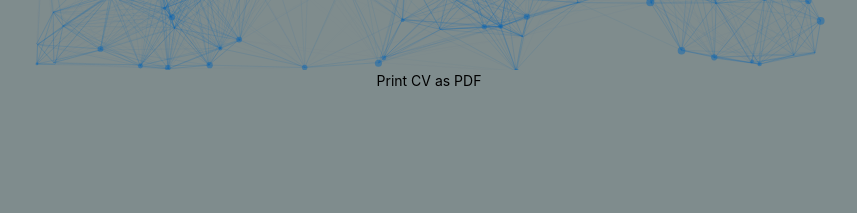
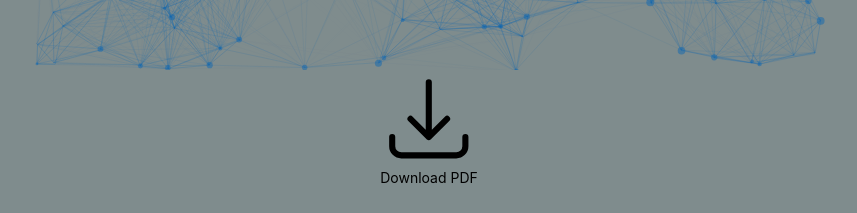
Before and after one commit to kernel-dang/my-cv, a React (Vite) app: page / in a window 1280 px wide. Shown: the part 4315-4528 px from the top of the page, without its empty margins (211-1068 px from the left). Before the commit the page ends 4434 px from the top, so only its background shows below. Built offline with nearby package versions, Linux system fonts and the light colour scheme.

Commit message:
add download pdf

```diff
--- a/src/_layout/layout.tsx
+++ b/src/_layout/layout.tsx
@@ -1,7 +1,9 @@
-import { ReactNode } from 'preact/compat';
+import { ReactNode, useState } from 'preact/compat';
 import { Particles } from '../components/particles/particles';
-import { toPixelData } from 'html-to-image';
+import { toCanvas, toPixelData, toPng } from 'html-to-image';
 import { jsPDF } from 'jspdf';
+import { ceil, floor, slice } from 'lodash';
+import html2canvas from 'html2canvas';
 interface LayoutProps {
   header?: ReactNode;
   content?: ReactNode;
@@ -9,35 +11,6 @@ interface LayoutProps {
 }
 
 export const Layout = ({ header, content, bottom }: LayoutProps) => {
-  const printToPdf = () => {
-    var element = document.getElementById('element-to-print') as HTMLDivElement;
-
-    toPixelData(element as any)
-      .then(function (data) {
-        const imageData = new ImageData(
-          data,
-          element.offsetWidth,
-          element.offsetHeight
-        );
-
-        const pdfDoc = createPdfDocument();
-        const { width: pdfPageWidth, height: pdfPageHeight } =
-          pdfDoc.internal.pageSize;
-
-        pdfDoc.addImage({
-          imageData: imageData,
-          x: 0,
-          y: 0,
-          width: pdfPageWidth,
-          height: pdfPageHeight,
-        });
-
-        pdfDoc.save('DangThanhNhan_CV.pdf');
-      })
-      .catch(function (error) {
-        console.error('oops, something went wrong!', error);
-      });
-  };
   return (
     <div className="flex justify-center w-fit">
       <div
@@ -45,7 +18,7 @@ export const Layout = ({ header, content, bottom }: LayoutProps) => {
         id="element-to-print"
         style={{
           width: '210mm',
-          minWidth: '210mm'
+          minWidth: '210mm',
         }}
       >
         <div className="relative z-10">{header}</div>
@@ -53,13 +26,7 @@ export const Layout = ({ header, content, bottom }: LayoutProps) => {
         {bottom}
         <Particles className="absolute left-0 top-0 w-full h-full" />
       </div>
-      <button
-        type="button"
-        onClick={printToPdf}
-        class="fixed hidden bottom-2 right-2 z-10 text-white bg-blue-700 hover:bg-blue-800 focus:ring-4 focus:ring-blue-300 font-medium rounded-lg text-sm px-5 py-2.5 me-2 mb-2 dark:bg-blue-600 dark:hover:bg-blue-700 focus:outline-none dark:focus:ring-blue-800"
-      >
-        Print CV as PDF
-      </button>
+      <DownloadButton></DownloadButton>
     </div>
   );
 };
@@ -73,3 +40,160 @@ const createPdfDocument = () => {
 
   return doc;
 };
+
+const DownloadButton = () => {
+  const [downloading, setDownloading] = useState(false);
+  return (
+    <button
+      type="button"
+      onClick={async () => {
+        try {
+          setDownloading(true);
+          var element = document.getElementById(
+            'element-to-print'
+          ) as HTMLDivElement;
+
+          // I see the quality of html-to-image is better than html2canvas
+          const canvasElement = await toCanvas(element);
+          const canvasContext = canvasElement.getContext('2d')!;
+          const imageWidth = canvasElement.width;
+          const imageHeight = canvasElement.height;
+
+          const pdfDoc = createPdfDocument();
+          const { width: pdfPageWidth, height: pdfPageHeight } =
+            pdfDoc.internal.pageSize;
+
+          const ratio = imageWidth / pdfPageWidth;
+          const numOfPages = ceil(imageHeight / (ratio * pdfPageHeight));
+          const pageMarginTop = 4;
+          const pageMarginBottom = 4;
+          let previousImageHeight = 0;
+
+          for (let index = 0; index < numOfPages; index++) {
+            if (index !== 0) {
+              pdfDoc.addPage();
+            }
+            let imageSectionHeight = 0;
+            if (index === numOfPages - 1) {
+              imageSectionHeight = imageHeight - previousImageHeight; // remain content
+            } else if (index === 0) {
+              imageSectionHeight = floor(
+                (pdfPageHeight - pageMarginBottom) * ratio
+              );
+            } else if (index === 1) {
+              imageSectionHeight = floor(
+                (pdfPageHeight - pageMarginBottom - pageMarginTop - 1) * ratio
+              );
+            } else {
+              imageSectionHeight = floor(
+                (pdfPageHeight - pageMarginBottom - pageMarginTop) * ratio
+              );
+            }
+
+            pdfDoc.addImage(
+              canvasContext?.getImageData(
+                0,
+                previousImageHeight,
+                imageWidth,
+                imageSectionHeight
+              ),
+              0,
+              index === 0 ? 0 : pageMarginTop,
+              pdfPageWidth,
+              imageSectionHeight / ratio
+            );
+
+            previousImageHeight += imageSectionHeight;
+          }
+
+          pdfDoc.setPage(1);
+          pdfDoc.setFillColor(255, 255, 255);
+          pdfDoc.rect(145, 260, 100, 100, 'F');
+          pdfDoc.setPage(2);
+          pdfDoc.setFillColor(255, 255, 255);
+          pdfDoc.rect(145, 0, 100, 100, 'F');
+
+          const rectImageWidth = 240;
+          const rectImageHeight = 800;
+          pdfDoc.addImage(
+            canvasContext.getImageData(
+              550,
+              980,
+              rectImageWidth,
+              rectImageHeight
+            ),
+            145,
+            pageMarginTop,
+            rectImageWidth / ratio,
+            rectImageHeight / ratio
+          );
+
+          // add links to pdf
+          pdfDoc.setPage(1);
+          pdfDoc.setFillColor(0, 0, 0);
+          // pdfDoc.rect(155, 92, 50, 6);
+          pdfDoc.link(155, 92, 50, 6, {
+            url: 'mailto:kerneldang@gmail.com',
+          });
+
+          // pdfDoc.rect(155, 100, 50, 6);
+          pdfDoc.link(155, 100, 50, 6, {
+            url: 'https://www.facebook.com/kernel.dang',
+          });
+
+          // pdfDoc.rect(155, 107, 50, 6);
+          pdfDoc.link(155, 107, 50, 6, {
+            url: 'https://www.linkedin.com/in/kernel-dang',
+          });
+
+          pdfDoc.save('DangThanhNhan_CV.pdf');
+        } catch (error) {
+          console.error('oops, something went wrong!', error);
+        } finally {
+          setDownloading(false);
+        }
+      }}
+      class="fixed bottom-2 right-2 z-10 text-white bg-blue-700 hover:bg-blue-800 focus:ring-4 focus:ring-blue-300 font-medium rounded-lg text-sm px-5 py-2.5 me-2 mb-2 dark:bg-blue-600 dark:hover:bg-blue-700 focus:outline-none dark:focus:ring-blue-800 flex flex-row gap-2 items-center"
+    >
+      {!downloading && (
+        <svg
+          xmlns="http://www.w3.org/2000/svg"
+          fill="none"
+          viewBox="0 0 24 24"
+          strokeWidth={1.5}
+          stroke="currentColor"
+          className="size-6"
+        >
+          <path
+            strokeLinecap="round"
+            strokeLinejoin="round"
+            d="M3 16.5v2.25A2.25 2.25 0 0 0 5.25 21h13.5A2.25 2.25 0 0 0 21 18.75V16.5M16.5 12 12 16.5m0 0L7.5 12m4.5 4.5V3"
+          />
+        </svg>
+      )}
+      {downloading && (
+        <svg
+          class="animate-spin size-6 text-white"
+          xmlns="http://www.w3.org/2000/svg"
+          fill="none"
+          viewBox="0 0 24 24"
+        >
+          <circle
+            class="opacity-25"
+            cx="12"
+            cy="12"
+            r="10"
+            stroke="currentColor"
+            stroke-width="4"
+          ></circle>
+          <path
+            class="opacity-75"
+            fill="currentColor"
+            d="M4 12a8 8 0 018-8V0C5.373 0 0 5.373 0 12h4zm2 5.291A7.962 7.962 0 014 12H0c0 3.042 1.135 5.824 3 7.938l3-2.647z"
+          ></path>
+        </svg>
+      )}
+      Download PDF
+    </button>
+  );
+};
--- a/src/components/main-content/main-content.tsx
+++ b/src/components/main-content/main-content.tsx
@@ -150,35 +150,35 @@ export const MainContent = () => {
               radius={60}
               title="C#/C++"
               className="absolute"
-              style={{ top: 30, left: 50 }}
+              style={{ top: 30, left: 40 }}
               inProp={inPropForProgrammingCircles}
             ></Circle>
             <Circle
               radius={35}
               title="Python"
               className="absolute"
-              style={{ top: 20, left: 10 }}
+              style={{ top: 20, left: 0 }}
               inProp={inPropForProgrammingCircles}
             ></Circle>
             <Circle
               radius={50}
               title="JS/TS"
               className="absolute"
-              style={{ top: 10, left: 130 }}
+              style={{ top: 10, left: 120 }}
               inProp={inPropForProgrammingCircles}
             ></Circle>
             <Circle
               radius={40}
               title="HTML/CSS"
               className="absolute"
-              style={{ top: 100, left: 30 }}
+              style={{ top: 100, left: 20 }}
               inProp={inPropForProgrammingCircles}
             ></Circle>
             <Circle
               radius={35}
               title="SQL"
               className="absolute"
-              style={{ top: 120, left: 110 }}
+              style={{ top: 120, left: 100 }}
               inProp={inPropForProgrammingCircles}
             ></Circle>
           </div>
@@ -192,7 +192,7 @@ export const MainContent = () => {
               radius={60}
               title=".NET"
               className="absolute"
-              style={{ top: 30, left: 70 }}
+              style={{ top: 30, left: 60 }}
               inProp={inPropForTechnologyCircles}
             ></Circle>
             <Circle
@@ -208,7 +208,7 @@ export const MainContent = () => {
                 ) as any
               }
               className="absolute"
-              style={{ top: 10, left: 10 }}
+              style={{ top: 10, left: 0 }}
               inProp={inPropForTechnologyCircles}
             ></Circle>
             <Circle
@@ -223,28 +223,28 @@ export const MainContent = () => {
                 ) as any
               }
               className="absolute"
-              style={{ top: 10, left: 140 }}
+              style={{ top: 10, left: 130 }}
               inProp={inPropForTechnologyCircles}
             ></Circle>
             <Circle
               radius={30}
               title="SOLID"
               className="absolute"
-              style={{ top: 100, left: 40 }}
+              style={{ top: 100, left: 30 }}
               inProp={inPropForTechnologyCircles}
             ></Circle>
             <Circle
               radius={40}
               title="Django"
               className="absolute"
-              style={{ top: 140, left: 70 }}
+              style={{ top: 140, left: 60 }}
               inProp={inPropForTechnologyCircles}
             ></Circle>
             <Circle
               radius={50}
               title="React/Preact"
               className="absolute"
-              style={{ top: 80, left: 130 }}
+              style={{ top: 80, left: 120 }}
               inProp={inPropForTechnologyCircles}
             ></Circle>
           </div>
@@ -280,8 +280,8 @@ export const MainContent = () => {
           </div>
         </Section>
         <Section title="Other Certificates" iconUrl={certificateIconUrl}>
-          <div className="flex flex-row gap-2 items-center">
-            <img src={ibmBlockchainIconUrl} class="size-20"></img>
+          <div className="flex flex-row gap-2 items-center text-left">
+            <img src={ibmBlockchainIconUrl} class="size-14"></img>
             <span className="font-medium">IBM Blockchain Essential</span>
           </div>
         </Section>
```
